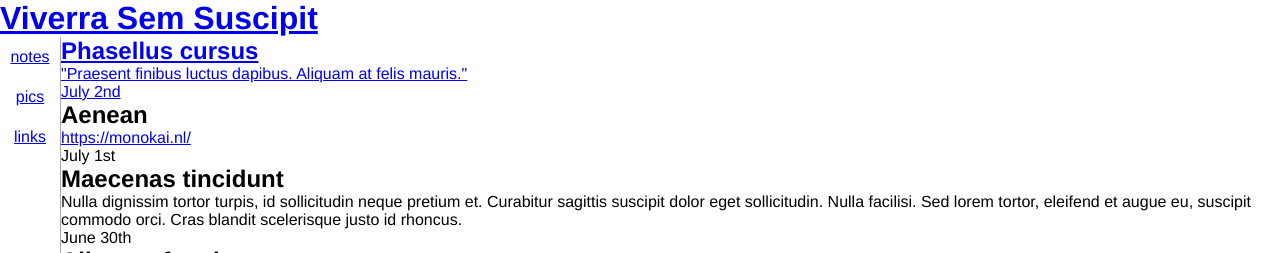
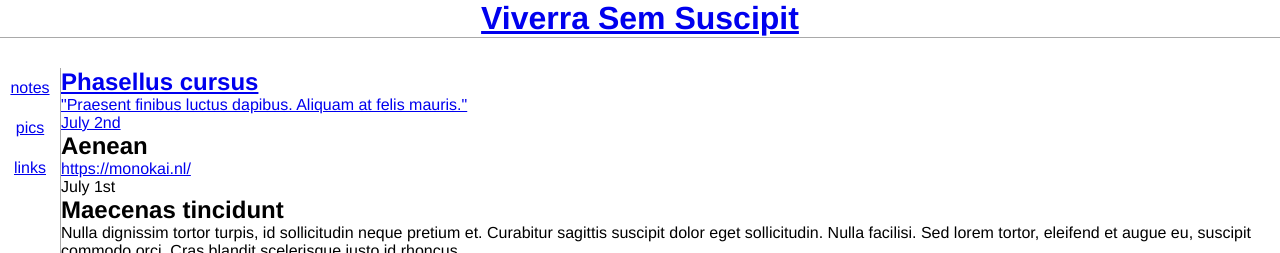
Before and after one commit to ijfg/Viverra-Sem-Suscipit, a plain HTML site: page home.html in a window 1280 px wide. Shown: the top 253 px of the page. Drawn offline with Linux system fonts and the light colour scheme.

Commit message:
Setup header grid

```diff
--- a/css/home.css
+++ b/css/home.css
@@ -18,6 +18,11 @@ body {
 
 header {
   grid-area: head;
+  display: flex;
+  justify-content: center;
+  align-items: center;
+  border-bottom: 1px solid darkgrey;
+  margin-bottom: 30px; /* for nav and header lines not touching */
 }
 
 nav {
```
